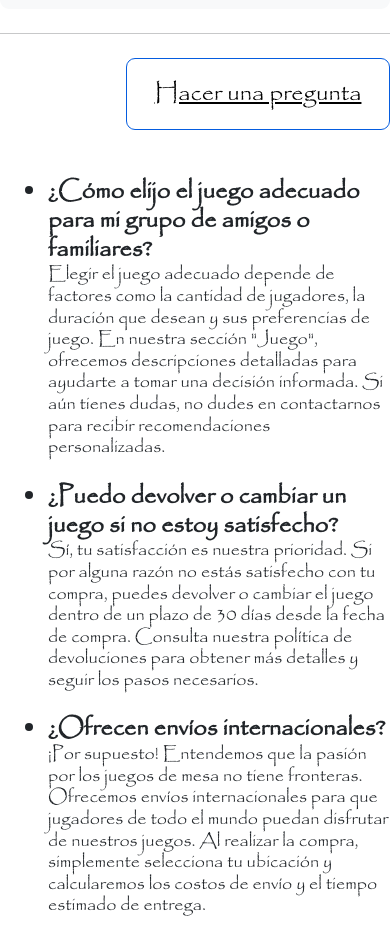
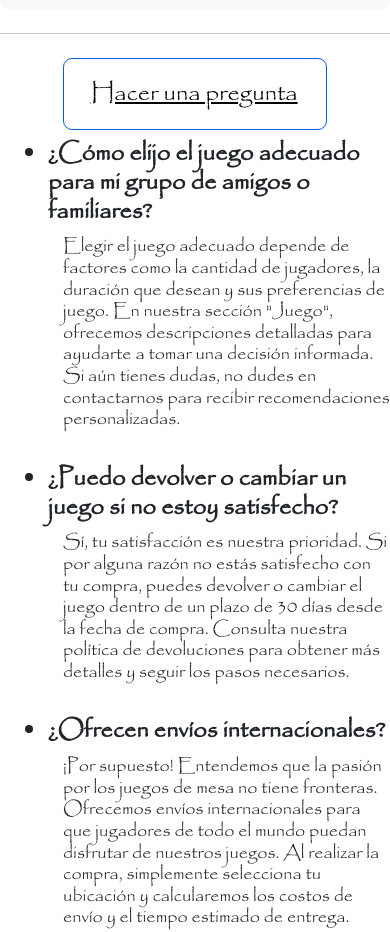
Before and after one commit to gustavoibarra94/PreEntrega2-Ibarra, a plain HTML site: page pages/faq.html in a window 390 px wide. Shown: the part 174-1106 px from the top of the page. Drawn offline with Linux system fonts and the light colour scheme.

Commit message:
correcciones de tutor

```diff
--- a/css/Partials/_body.scss
+++ b/css/Partials/_body.scss
@@ -54,6 +54,10 @@ ul {
     .formulario
     { width: 25rem;}
 
+    div {
+
+        padding-left: 15px;
+    }
 
 
 }
@@ -64,12 +68,11 @@ ul {
 
 
 
+
 // Estilo de página de FAQ
 
 
-.linkacontacto
-
-{
+.linkacontacto {
     @include flex-just;
     -ms-flex-item-align: center;
     margin-left: auto;
@@ -79,6 +82,11 @@ ul {
     margin-bottom: 2rem;
 }
 
+.faq {
+    padding-top: 10px;
+    padding-bottom: 10px;
+
+}
 
 
 
@@ -142,3 +150,34 @@ ul {
 {
     margin-top: 1rem;
 }
+
+
+// media
+
+@media screen and (max-width: 612px) {
+
+    p {
+
+        padding-left: 15px;
+    }
+
+    h2 {
+
+        padding-left: 15px;
+    }
+
+
+
+}
+
+
+@media screen and (max-width: 991px) {
+
+    .linkacontacto {
+
+        margin: auto;
+        padding-left: 15px;
+
+    }
+
+}
--- a/css/estilos.scss
+++ b/css/estilos.scss
@@ -3,7 +3,7 @@
 @import "./Partials/reset";
 
 
+@import "./Partials/animaciones";
+
 
 @import "./Partials/body";
-
-@import "./Partials/animaciones";
--- a/pages/faq.html
+++ b/pages/faq.html
@@ -68,15 +68,15 @@
         <h2 class="col-lg-6">
             <ul>
 
-                <li>¿Cómo elijo el juego adecuado para mi grupo de amigos o familiares?</li>
+                <li class="faq">¿Cómo elijo el juego adecuado para mi grupo de amigos o familiares?</li>
                     <p>Elegir el juego adecuado depende de factores como la cantidad de jugadores, la duración que desean y sus preferencias de juego. En nuestra sección "Juego", ofrecemos descripciones detalladas para ayudarte a tomar una decisión informada. Si aún tienes dudas, no dudes en contactarnos para recibir recomendaciones personalizadas.</p>
-                <li>¿Puedo devolver o cambiar un juego si no estoy satisfecho?</li>
+                <li class="faq">¿Puedo devolver o cambiar un juego si no estoy satisfecho?</li>
                     <p>Sí, tu satisfacción es nuestra prioridad. Si por alguna razón no estás satisfecho con tu compra, puedes devolver o cambiar el juego dentro de un plazo de 30 días desde la fecha de compra. Consulta nuestra política de devoluciones para obtener más detalles y seguir los pasos necesarios.</p>
-                <li>¿Ofrecen envíos internacionales?</li>
+                <li class="faq">¿Ofrecen envíos internacionales?</li>
                     <p>¡Por supuesto! Entendemos que la pasión por los juegos de mesa no tiene fronteras. Ofrecemos envíos internacionales para que jugadores de todo el mundo puedan disfrutar de nuestros juegos. Al realizar la compra, simplemente selecciona tu ubicación y calcularemos los costos de envío y el tiempo estimado de entrega.</p>
-                <li>¿Cómo puedo estar al tanto de las últimas novedades y ofertas especiales?</li>
+                <li class="faq">¿Cómo puedo estar al tanto de las últimas novedades y ofertas especiales?</li>
                     <p>Mantente conectado con Games siguiéndonos en nuestras redes sociales, como Facebook, Instagram y Twitter. También te invitamos a suscribirte a nuestro boletín informativo, donde recibirás actualizaciones sobre nuevos lanzamientos, promociones exclusivas y eventos especiales. ¡No te pierdas ninguna oportunidad de juego emocionante!</p>
-                <li> ¿Cómo puedo organizar una noche de juegos con amigos utilizando sus juegos de mesa?</li>
+                <li class="faq"> ¿Cómo puedo organizar una noche de juegos con amigos utilizando sus juegos de mesa?</li>
                     <p>¡Organizar una noche de juegos con amigos es una excelente idea! Primero, elige uno o varios juegos de nuestra colección que se adapten al tamaño de tu grupo y a sus intereses. Asegúrate de leer las reglas con anticipación para estar preparado. Luego, crea un ambiente acogedor con bocadillos y bebidas. Puedes encontrar guías de juego en línea para ayudarte a explicar las reglas de manera clara. ¡Prepárate para una noche llena de risas y emoción! Si tienes alguna otra pregunta o necesitas más consejos sobre cómo organizar una noche de juegos exitosa, no dudes en contactarnos. Estamos aquí para asegurarnos de que tu experiencia de juego sea increíble desde el principio hasta el final.</p>
             </ul>
         </h2>
@@ -84,8 +84,8 @@
     </div>
 
 
-    </div>
 </div>
+
 
 </main>
 
```
Also changed, not shown: pages/contacto.html (+3 -1 lines), css/estilos.css, 1 other file.
